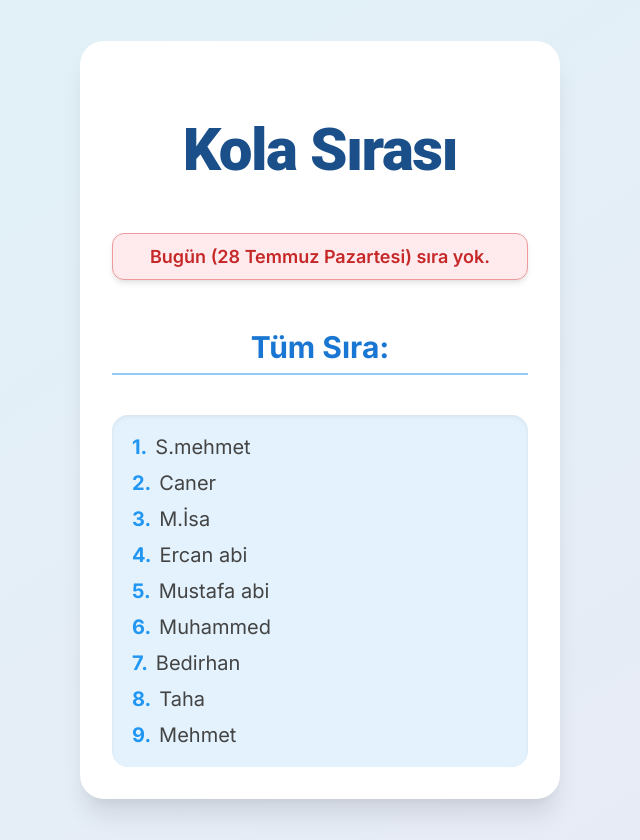
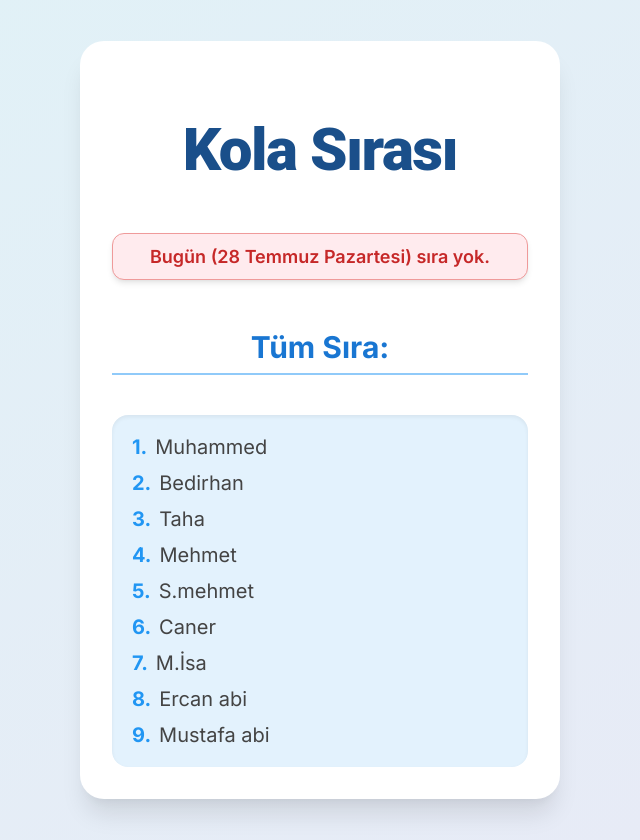
Before and after one commit to Bedirhan3428/myapp, a React (Create React App) app: page / in a window 1280 px wide. Shown: the whole page, without its empty margins (340-980 px from the left). Built offline with nearby package versions, Linux system fonts and the light colour scheme.

Commit message:
Update App.js

```diff
--- a/src/App.js
+++ b/src/App.js
@@ -2,15 +2,15 @@ import React from "react";
 import "./App.css"; // Bu satırı ekledik!
 
 const people = [
-  "S.mehmet", // Sıra S.mehmet'ten başlıyor
+  "Muhammed",
+  "Bedirhan",
+  "Taha",
+  "Mehmet",
+  "S.mehmet",
   "Caner",
   "M.İsa",
   "Ercan abi",
   "Mustafa abi",
-  "Muhammed",
-  "Bedirhan",
-  "Taha",
-  "Mehmet",
 ];
 
 const skipDays = [0, 1]; // 0 = Pazar, 1 = Pazartesi
```
